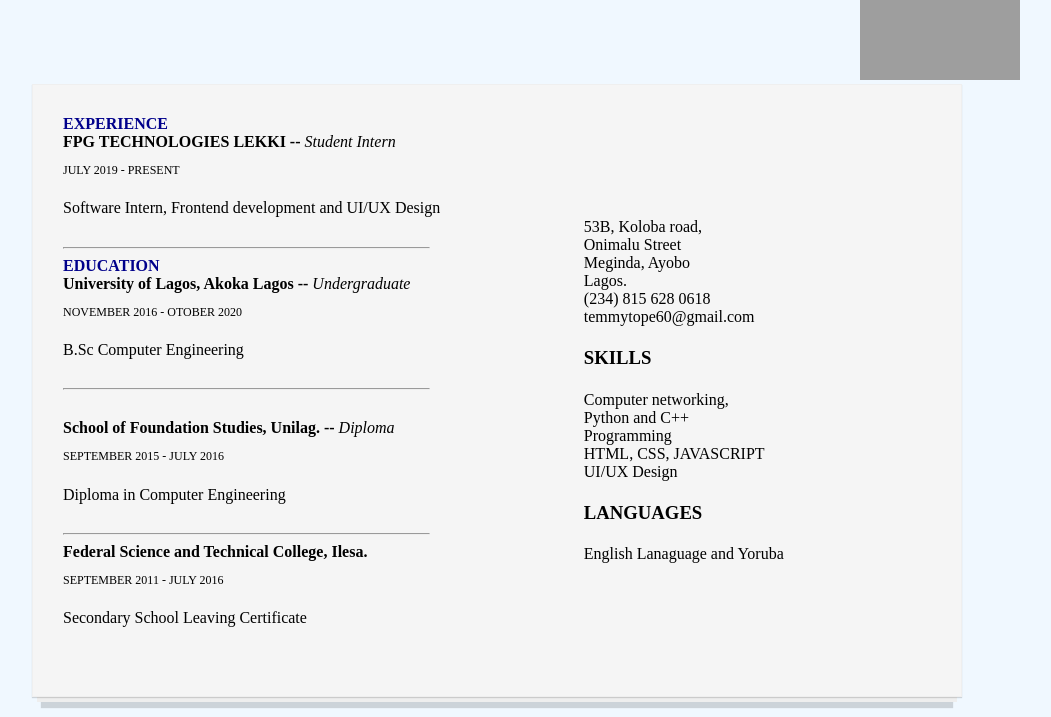
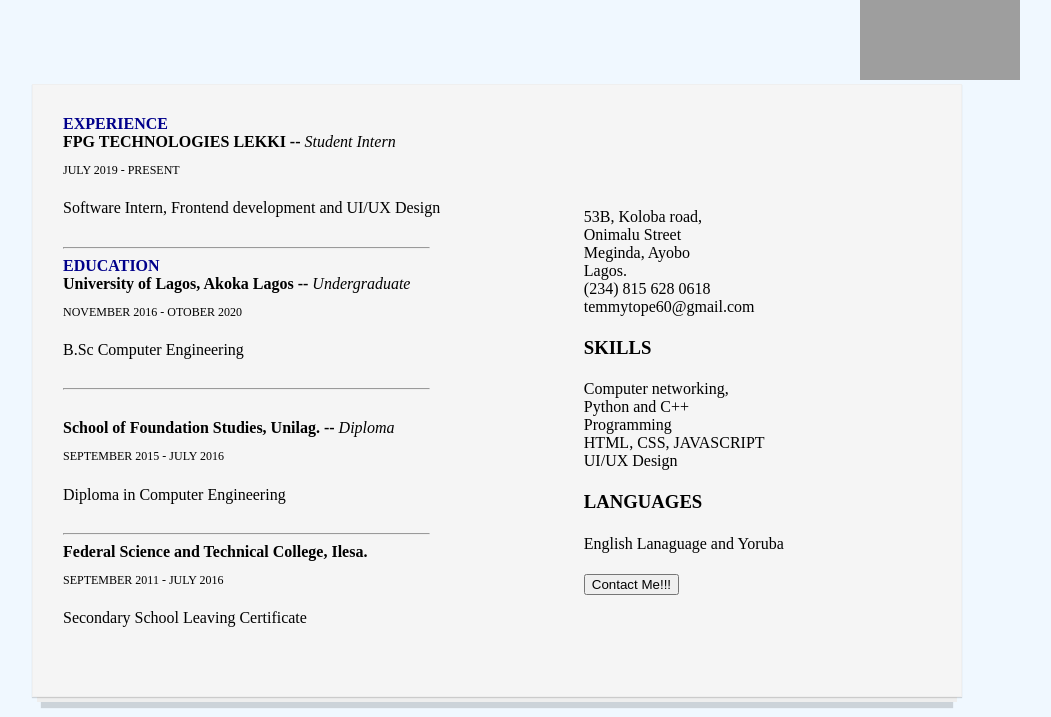
Before and after one commit to Temmytope-seun/startng, a plain HTML site: page index.html in a window 1280 px wide. Shown: the part 120-837 px from the top of the page, without its empty margins (143-1194 px from the left). Drawn offline with Linux system fonts and the light colour scheme; grey boxes are pictures that could not be loaded.

Commit message:
added contact field

```diff
--- a/index.html
+++ b/index.html
@@ -69,6 +69,8 @@
                     </h4>
                     <h3>LANGUAGES</h3>
                     <h4>English Lanaguage and Yoruba</h4>
+
+                    <button>Contact Me!!!</button>
                 </aside>
         </div>
 
```
